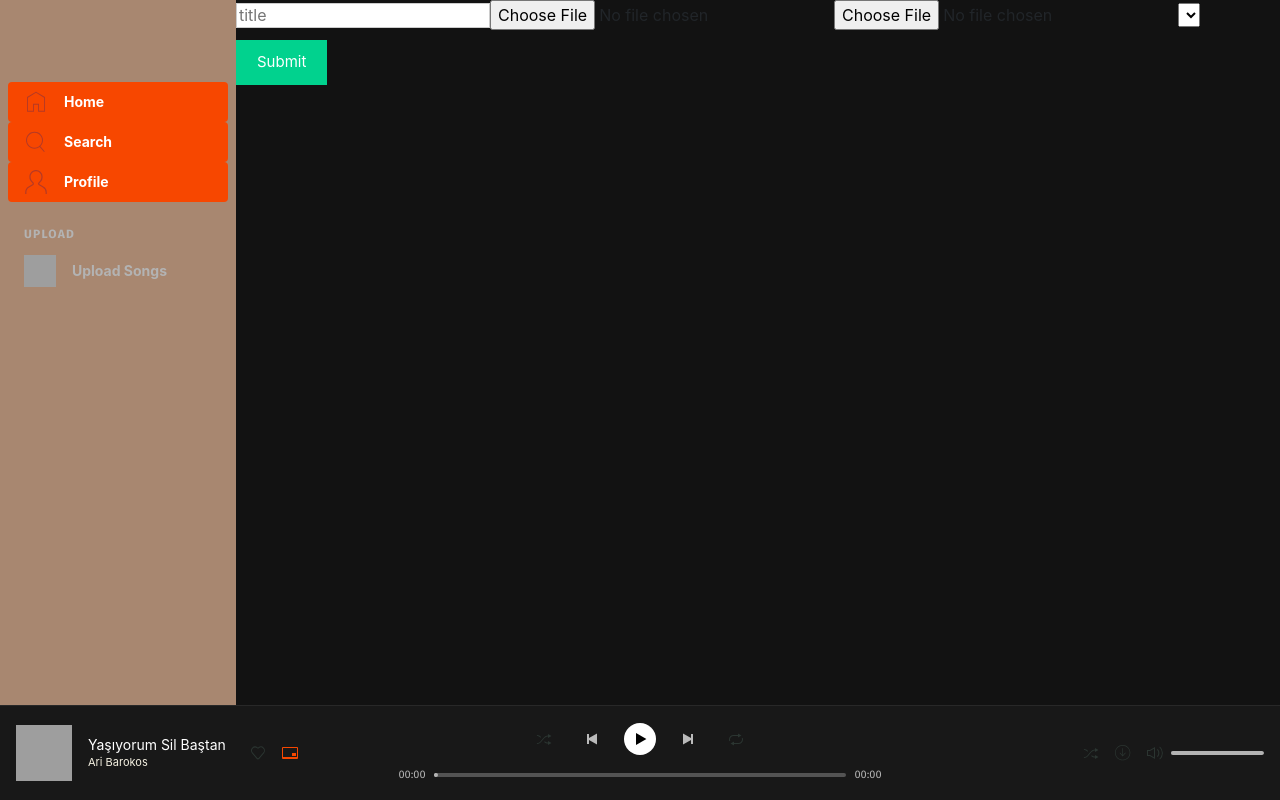
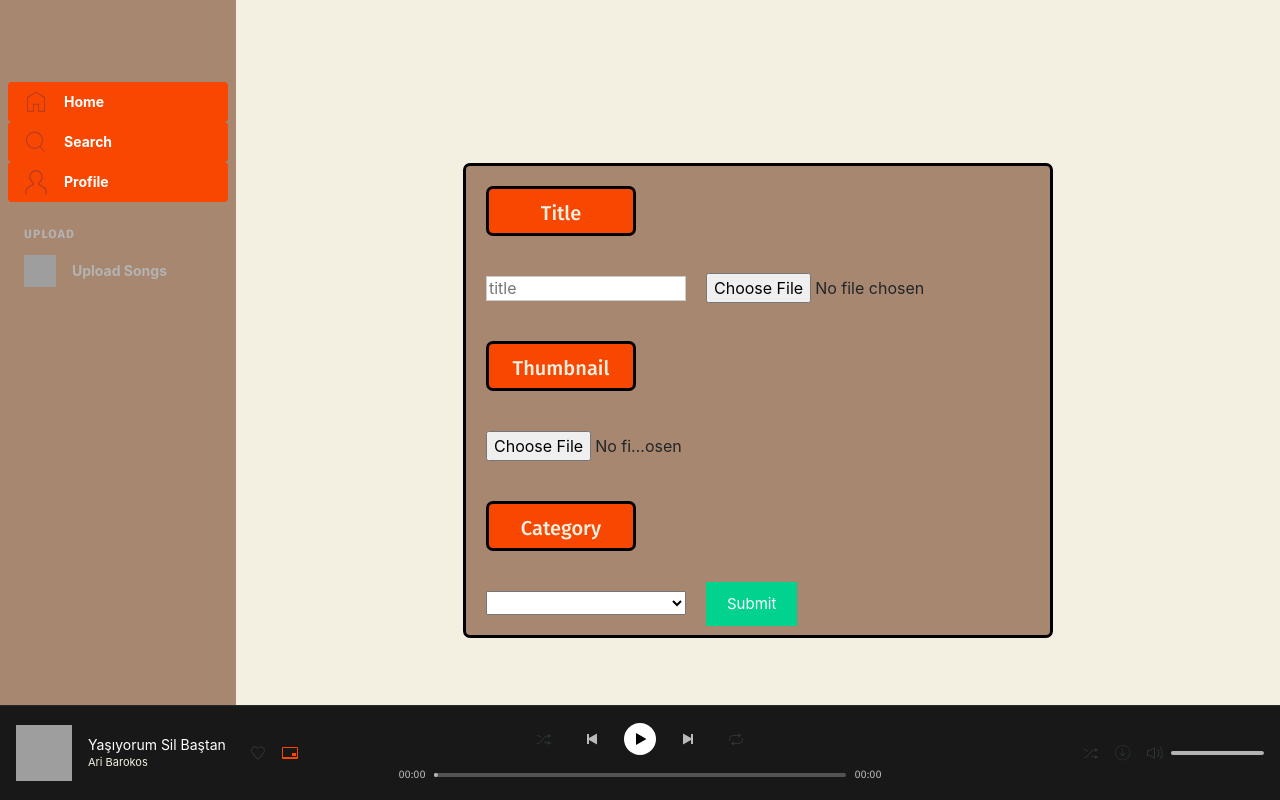
Before and after one commit to anjannair/DecenMusic, a React (Create React App) app in the folder web-player/: page /upload in a window 1280 px wide. Built offline with nearby package versions, Linux system fonts and the light colour scheme; grey boxes are pictures that could not be loaded.

Commit message:
added upload

```diff
--- a/web-player/src/pages/upload.js
+++ b/web-player/src/pages/upload.js
@@ -1,6 +1,7 @@
 import axios from "axios";
 import React, { useState, useEffect } from "react";
 import config from "../config";
+import styles from "./upload.module.css";
 
 function Upload() {
 	const [user, setUser] = useState(false);
@@ -21,7 +22,8 @@ function Upload() {
 		}
 	}, []);
 	return (
-		<form
+		<div className= {styles.form1}>
+		<form className={styles.form2}
 			onSubmit={(e) => {
 				e.preventDefault();
 
@@ -73,22 +75,28 @@ function Upload() {
 					});
 			}}
 		>
-			<input required type="text" name="title" placeholder="title" />
-			<input required id="file" type="file" name="file" placeholder="file" />
+			<label className = {styles.label}><h5>Title</h5></label>
+			<input className = {styles.input} required type="text" name="title" placeholder="title" />
+			{/* <br></br> */}
+			<input required id="file" type="file" name="file" placeholder="file"  />
+			<label className = {styles.label}><h5>Thumbnail</h5></label>
 			<input
 				required
 				id="thumbnail"
 				type="file"
 				name="thumbnail"
 				placeholder="thumbnail"
+				className = {styles.input}
 			/>
-			<select name="tag" required>
+			<label className = {styles.label}><h5>Category</h5></label>
+			<select className = {styles.input} name="tag" required>
 				{tags.map((tag) => (
 					<option value={tag}>{tag}</option>
 				))}
 			</select>
-			<input type="submit" />
+			<input type="submit" id = "submit" className = {styles.submit} />
 		</form>
+		</div>
 	);
 }
 
--- /dev/null
+++ b/web-player/src/pages/upload.module.css
@@ -0,0 +1,43 @@
+.form1 {
+  background-color: #f4f0e1;
+  display: flex;
+  justify-content: center;
+  align-items: center;
+  align-content: center;
+}
+
+.form2 {
+  background-color: #a88770;
+  display: inline-block;
+  border-radius: 7px;
+  border-style: solid;
+  border-color: black;
+}
+
+.label {
+  /* justify-content: center; */
+  /* align-items: center; */
+  display: flex;
+  flex-direction: column-reverse;
+  text-align: center;
+  margin: 20px;
+  background-color: #f74700;
+  padding: 5px 5px 0px 5px;
+  width: 150px;
+  height: 50px;
+  border-radius: 7px;
+  border-style: solid;
+  border-color: black;
+  color: #f4f0e1;
+}
+
+.input {
+  width: 200px;
+  height: auto;
+  margin: 20px;
+}
+
+#submit {
+  background-color: #f4f0e1;
+  color: #f74700;
+}
```
